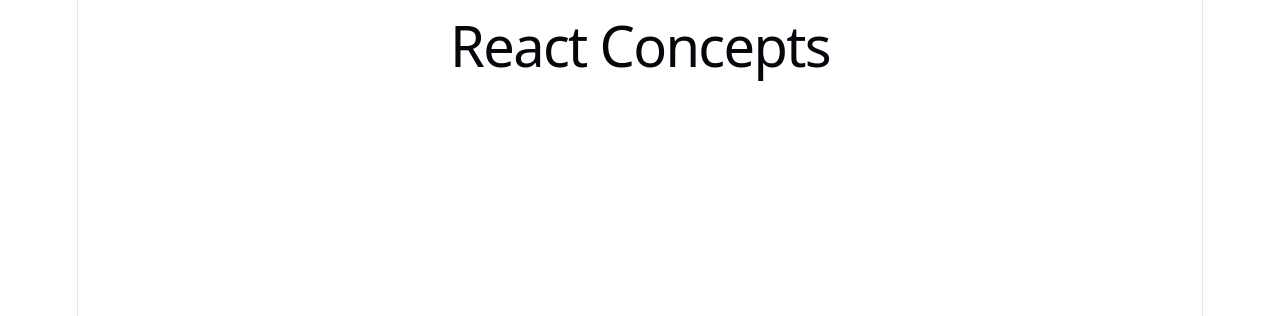
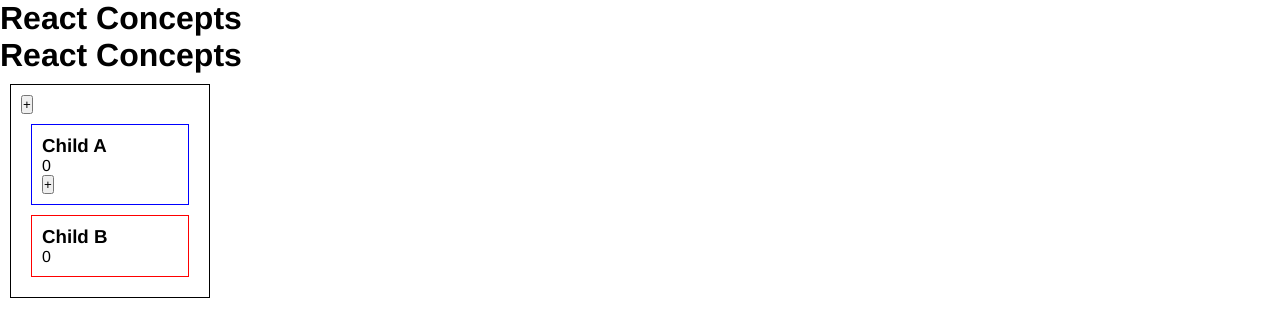
Before and after one commit to Itshatami/React-Concepts, a React (Vite) app: page / in a window 1280 px wide. Shown: the top 316 px of the page. Built offline with nearby package versions, Linux system fonts and the light colour scheme.

Commit message:
padding props as function

```diff
--- a/src/App.jsx
+++ b/src/App.jsx
@@ -1,7 +1,10 @@
+import Parent from "./components/Parent";
+
 function App() {
   return (
     <>
       <h1>React Concepts</h1>
+      <Parent />
     </>
   );
 }
--- a/src/components/ChildA.jsx
+++ b/src/components/ChildA.jsx
@@ -1,11 +1,15 @@
-const ChildA = ({ number }) => {
+const childStyle = {
+  border: "1px solid blue",
+  margin: "10px",
+  padding: "10px",
+};
+const ChildA = ({ number, setNumber }) => {
   return (
-    <>
-      <div>
-        <h3>Child A</h3>
-        <p>{number}</p>
-      </div>
-    </>
+    <div style={childStyle}>
+      <h3>Child A</h3>
+      <p>{number}</p>
+      <button onClick={() => setNumber((number) => number + 1)}>+</button>
+    </div>
   );
 };
 
--- a/src/components/ChildB.jsx
+++ b/src/components/ChildB.jsx
@@ -1,11 +1,14 @@
+const childStyle = {
+  border: "1px solid red",
+  margin: "10px",
+  padding: "10px",
+};
 const ChildB = ({ number }) => {
   return (
-    <>
-      <div>
-        <h3>Child B</h3>
-        <p>{number}</p>
-      </div>
-    </>
+    <div style={childStyle}>
+      <h3>Child B</h3>
+      <p>{number}</p>
+    </div>
   );
 };
 
--- a/src/components/Parent.jsx
+++ b/src/components/Parent.jsx
@@ -2,13 +2,22 @@
 import ChildA from "./ChildA";
 import ChildB from "./ChildB";
 
+const parentStyle = {
+  border: "1px solid black",
+  margin: "10px",
+    padding: "10px",
+  maxWidth:"200px"
+};
 const Parent = () => {
   const [number, setNumber] = useState(0);
   return (
     <>
-      <button onClick={() => setNumber((number) => number + 1)}>+</button>
-      <ChildA number={number} />
-      <ChildB number={number} />
+      <h1>React Concepts</h1>
+      <div style={parentStyle}>
+        <button onClick={() => setNumber((number) => number + 1)}>+</button>
+        <ChildA number={number} setNumber={setNumber} />
+        <ChildB number={number} />
+      </div>
     </>
   );
 };
--- a/src/global.css
+++ b/src/global.css
@@ -1,111 +1,8 @@
-:root {
-  --text: #6b6375;
-  --text-h: #08060d;
-  --bg: #fff;
-  --border: #e5e4e7;
-  --code-bg: #f4f3ec;
-  --accent: #aa3bff;
-  --accent-bg: rgba(170, 59, 255, 0.1);
-  --accent-border: rgba(170, 59, 255, 0.5);
-  --social-bg: rgba(244, 243, 236, 0.5);
-  --shadow:
-    rgba(0, 0, 0, 0.1) 0 10px 15px -3px, rgba(0, 0, 0, 0.05) 0 4px 6px -2px;
-
-  --sans: system-ui, 'Segoe UI', Roboto, sans-serif;
-  --heading: system-ui, 'Segoe UI', Roboto, sans-serif;
-  --mono: ui-monospace, Consolas, monospace;
-
-  font: 18px/145% var(--sans);
-  letter-spacing: 0.18px;
-  color-scheme: light dark;
-  color: var(--text);
-  background: var(--bg);
-  font-synthesis: none;
-  text-rendering: optimizeLegibility;
-  -webkit-font-smoothing: antialiased;
-  -moz-osx-font-smoothing: grayscale;
-
-  @media (max-width: 1024px) {
-    font-size: 16px;
-  }
-}
-
-@media (prefers-color-scheme: dark) {
-  :root {
-    --text: #9ca3af;
-    --text-h: #f3f4f6;
-    --bg: #16171d;
-    --border: #2e303a;
-    --code-bg: #1f2028;
-    --accent: #c084fc;
-    --accent-bg: rgba(192, 132, 252, 0.15);
-    --accent-border: rgba(192, 132, 252, 0.5);
-    --social-bg: rgba(47, 48, 58, 0.5);
-    --shadow:
-      rgba(0, 0, 0, 0.4) 0 10px 15px -3px, rgba(0, 0, 0, 0.25) 0 4px 6px -2px;
-  }
-
-  #social .button-icon {
-    filter: invert(1) brightness(2);
-  }
-}
-
-body {
+* {
   margin: 0;
-}
-
-#root {
-  width: 1126px;
-  max-width: 100%;
-  margin: 0 auto;
-  text-align: center;
-  border-inline: 1px solid var(--border);
-  min-height: 100svh;
-  display: flex;
-  flex-direction: column;
+  padding: 0;
   box-sizing: border-box;
 }
-
-h1,
-h2 {
-  font-family: var(--heading);
-  font-weight: 500;
-  color: var(--text-h);
+body {
+  font-family: "Franklin Gothic Medium", "Arial Narrow", Arial, sans-serif;
 }
-
-h1 {
-  font-size: 56px;
-  letter-spacing: -1.68px;
-  margin: 32px 0;
-  @media (max-width: 1024px) {
-    font-size: 36px;
-    margin: 20px 0;
-  }
-}
-h2 {
-  font-size: 24px;
-  line-height: 118%;
-  letter-spacing: -0.24px;
-  margin: 0 0 8px;
-  @media (max-width: 1024px) {
-    font-size: 20px;
-  }
-}
-p {
-  margin: 0;
-}
-
-code,
-.counter {
-  font-family: var(--mono);
-  display: inline-flex;
-  border-radius: 4px;
-  color: var(--text-h);
-}
-
-code {
-  font-size: 15px;
-  line-height: 135%;
-  padding: 4px 8px;
-  background: var(--code-bg);
-}
```
